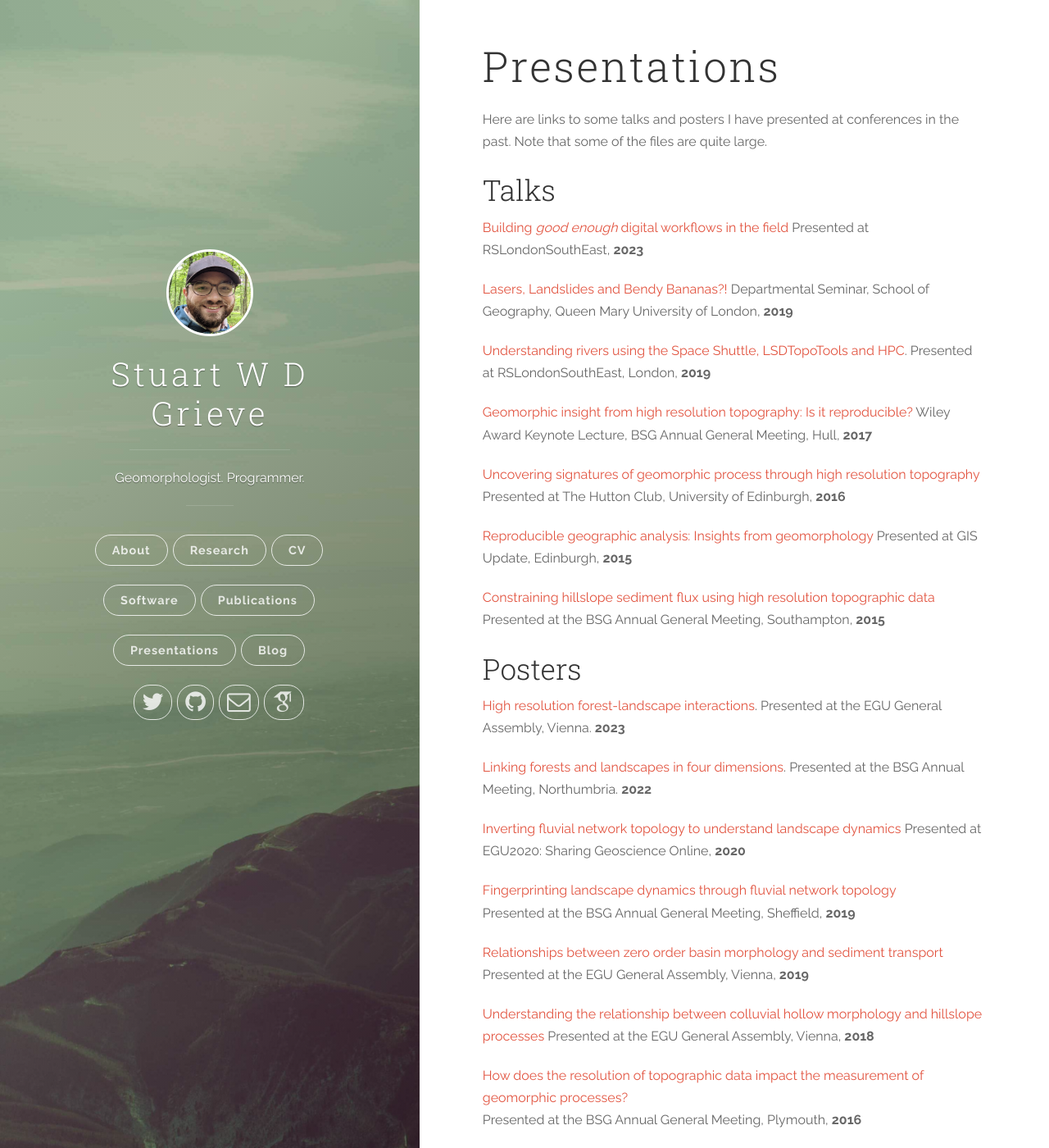
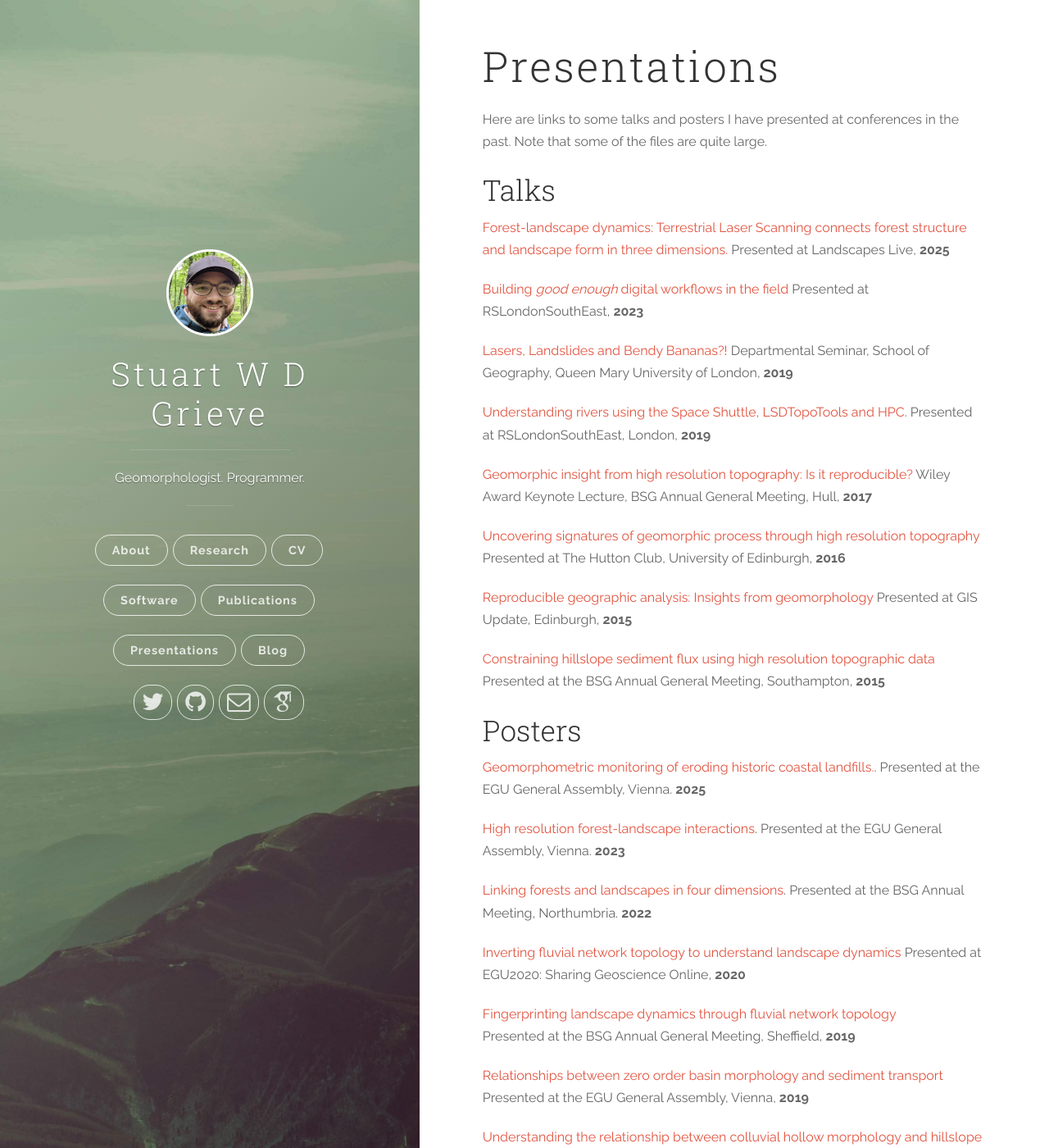
Before and after one commit to sgrieve/sgrieve.github.io, a Jekyll site: the page built from presentations.md, in a window 1280 px wide and 1400 px high. Shown: the whole window at 82% size. Built offline with Jekyll 4.4.1, drawn with Linux system fonts in a browser that asks for light colours; nearby versions of some CDN libraries; some web fonts are replaced.

Commit message:
adding some new presentations

```diff
--- a/presentations.md
+++ b/presentations.md
@@ -8,6 +8,8 @@ Here are links to some talks and posters I have presented at conferences in the
 
 Talks
 ---
+
+[Forest-landscape dynamics: Terrestrial Laser Scanning connects forest structure and landscape form in three dimensions.](https://www.youtube.com/watch?v=Q4dVlCIhW_M) Presented at Landscapes Live, **2025**
 
 [Building *good enough* digital workflows in the field](https://swdg.io/rsl23/) Presented at RSLondonSouthEast, **2023**
 
@@ -29,6 +31,8 @@ Presented at the BSG Annual General Meeting, Southampton, **2015**
 
 Posters
 ---
+
+[Geomorphometric monitoring of eroding historic coastal landfills.](https://github.com/sgrieve/sgrieve.github.io/raw/master/presentations/EGU25_poster.pdf). Presented at the EGU General Assembly, Vienna. **2025**
 
 [High resolution forest-landscape interactions](https://github.com/sgrieve/sgrieve.github.io/raw/master/presentations/EGU23_poster.pdf). Presented at the EGU General Assembly, Vienna. **2023**
 
```
Also changed, not shown: 1 other file.
